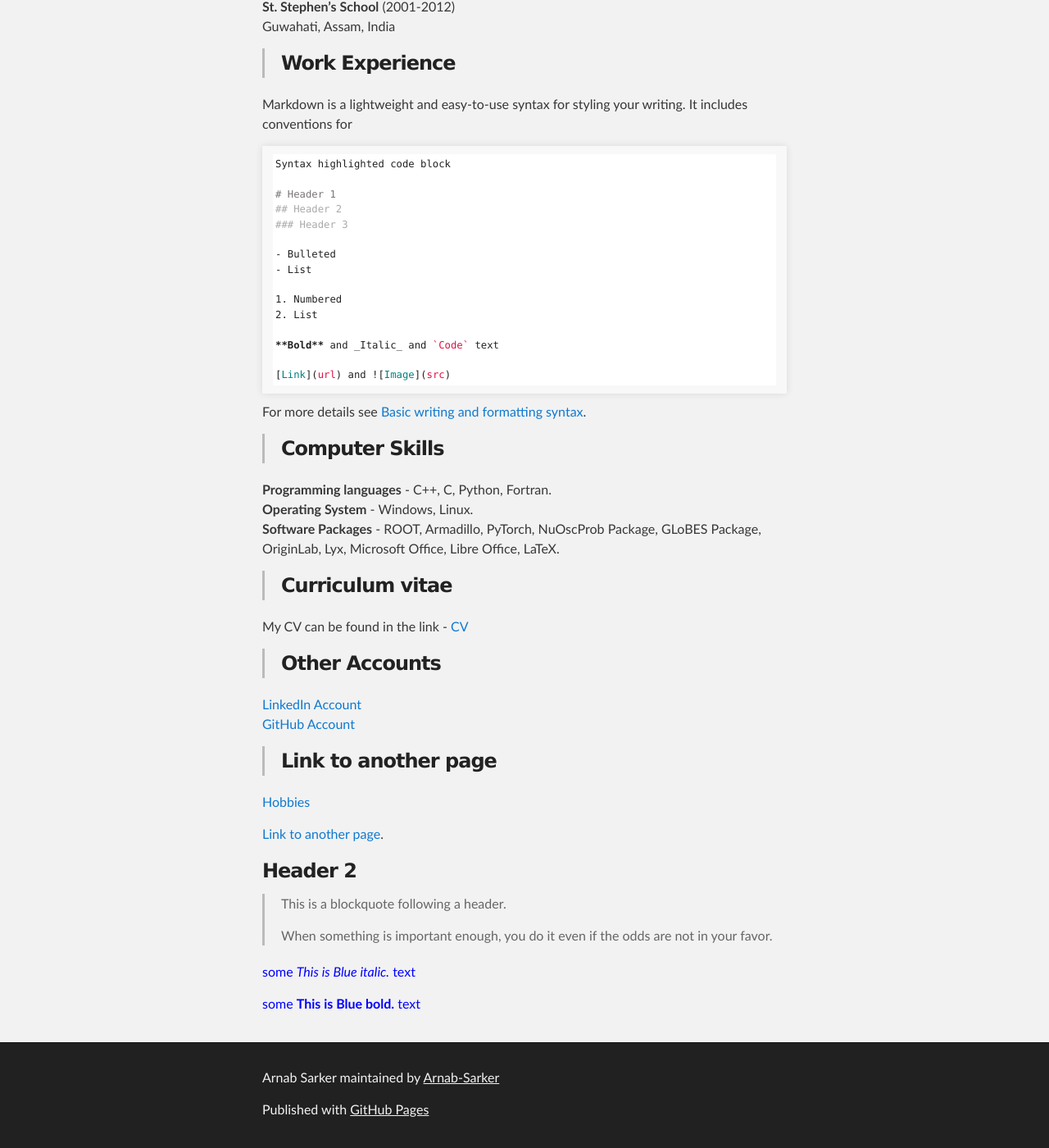
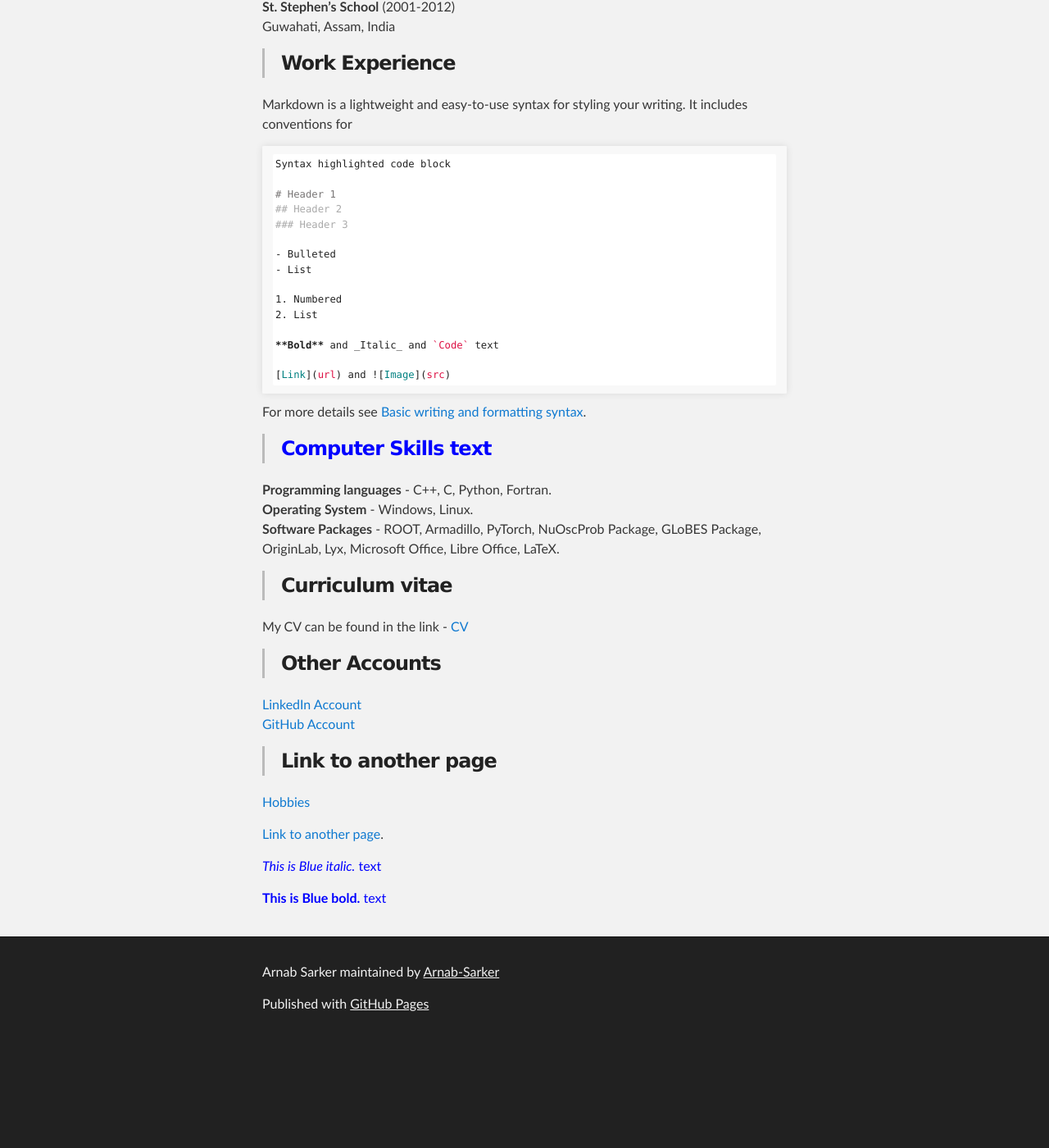
Before and after one commit to Arnab-Sarker/aaaa, a Jekyll site: the page built from index.md, in a window 1280 px wide and 1400 px high, scrolled down 838 px. Shown: the whole window at 82% size. Built offline with Jekyll 4.4.1, drawn with Linux system fonts in a browser that asks for light colours; our own code applies the rules of GitHub Pages for plain Markdown files; after the commit the page ends 2109 px from its top, so only the background shows below that.

Commit message:
Update index.md

```diff
--- a/index.md
+++ b/index.md
@@ -50,7 +50,7 @@ Syntax highlighted code block
 
 For more details see [Basic writing and formatting syntax](https://docs.github.com/en/github/writing-on-github/getting-started-with-writing-and-formatting-on-github/basic-writing-and-formatting-syntax).
 
->### Computer Skills
+>### <span style="color:blue"> Computer Skills text</span>
 
 **Programming languages** -  C++, C, Python, Fortran.
 **Operating System** - Windows, Linux.
@@ -73,13 +73,7 @@ My CV can be found in the link - [CV](https://drive.google.com/file/d/1bTll_sI_U
 [Link to another page](./another-page.html).
 
 
-### Header 2
 
-> This is a blockquote following a header.
->
-> When something is important enough, you do it even if the odds are not in your favor.
+<span style="color:blue"> *This is Blue italic.* text</span>
 
-
-<span style="color:blue">some *This is Blue italic.* text</span>
-
-<span style="color:blue">some **This is Blue bold.** text</span>
+<span style="color:blue"> **This is Blue bold.** text</span>
```
